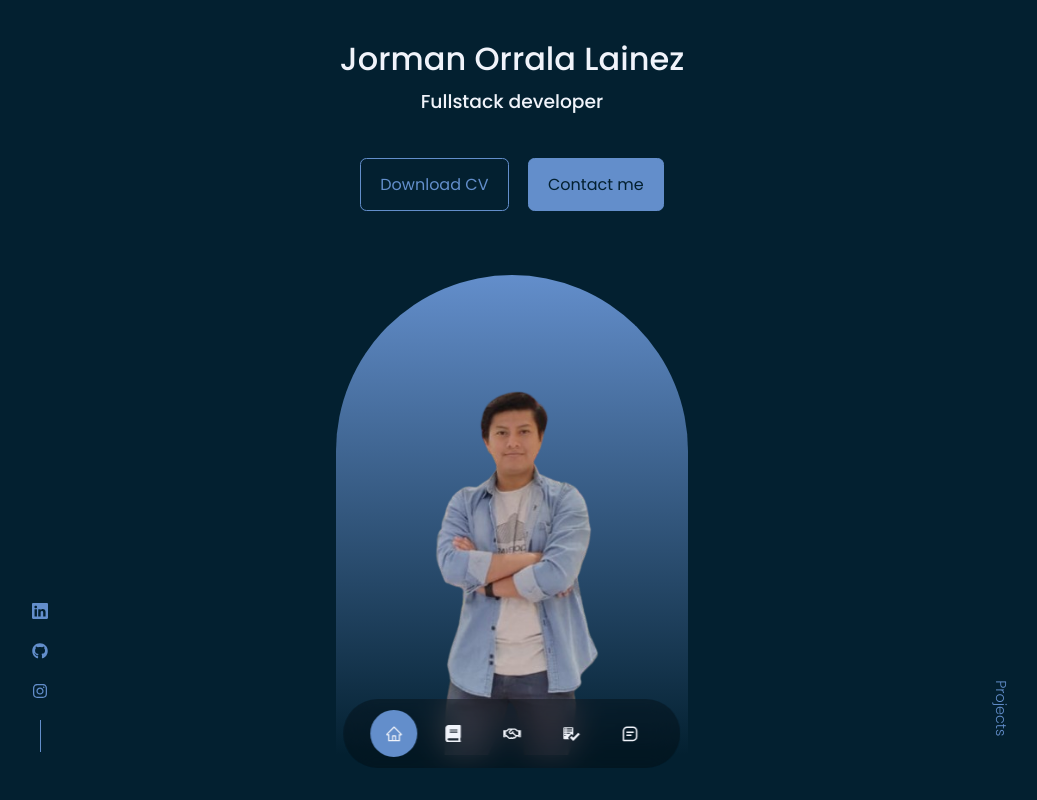
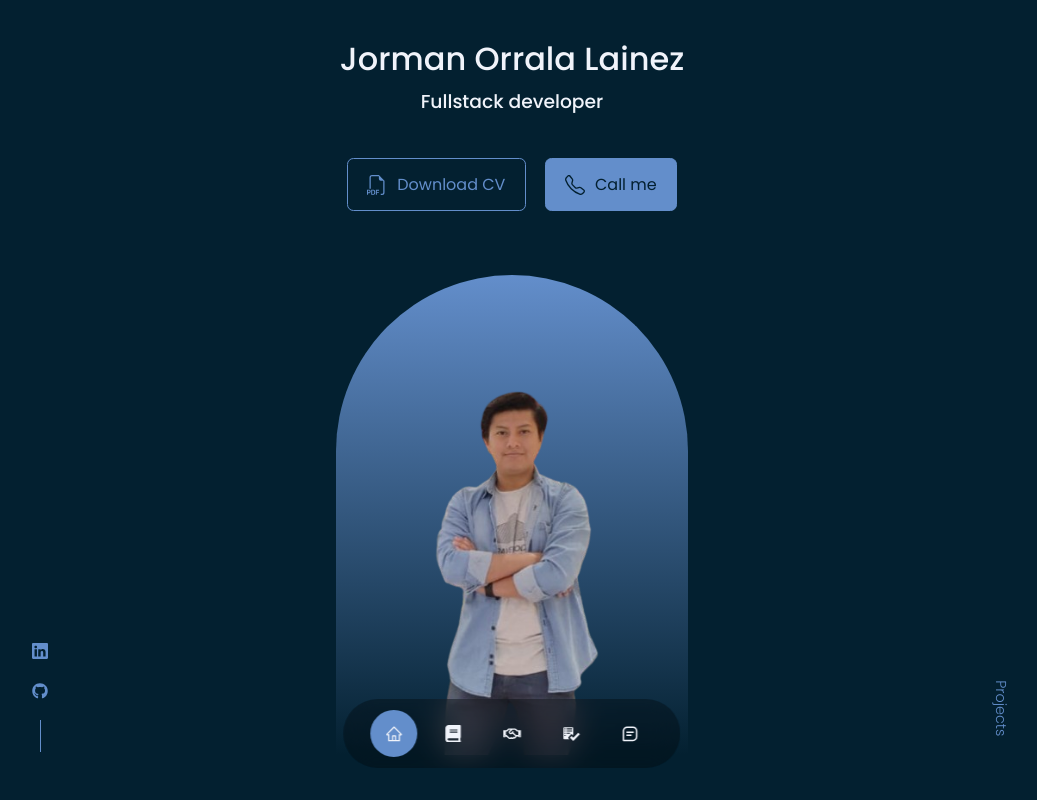
Before and after one commit to jored93/portfolio, a React (Create React App) app: page / in a window 1280 px wide. Shown: the top 800 px of the page, without its empty margins (128-1165 px from the left). Built offline with nearby package versions, Linux system fonts and the light colour scheme; no server answers.

Commit message:
Update CTA buttons

```diff
--- a/src/constants/me.json
+++ b/src/constants/me.json
@@ -20,9 +20,9 @@
         },
         {
             "id": "3",
-            "name": "Instagram",
-            "url": "https://www.instagram.com/_jored93/",
-            "icon": "bi bi-instagram"
+            "name": "Mobile",
+            "url": "tel:+593968392972",
+            "icon": "bi bi-phone"
         }
     ],
     "knowledges": [
--- a/src/index.css
+++ b/src/index.css
@@ -19,6 +19,7 @@
     --color-cyan: #D5DEEF;
     --color-white: #F0F3FA;
     --color-light: #B1C9EF;
+    --color-green: #25D366;
 
     --transition: all 400ms ease;
 
@@ -37,7 +38,7 @@ html {
 
 body {
     font-family: 'Poppins', sans-serif;
-    background: var(--color-bg) ;
+    background: var(--color-bg);
     color: var(--color-white);
     line-height: 1.7;
     /* background-image: url(../src/assets/bg-texture.png); */
@@ -65,12 +66,13 @@ section {
     margin-top: 8rem;
 }
 
-section > h2, section > h5 {
+section>h2,
+section>h5 {
     text-align: center;
     color: var(--color-light);
 }
 
-section > h2 {
+section>h2 {
     color: var(--color-primary);
     margin-bottom: 3rem;
 }
@@ -110,6 +112,22 @@ a:hover {
     color: var(--color-bg);
 }
 
+.btn-download {
+    display: flex;
+    justify-content: center;
+    align-items: center;
+    gap: 10px;
+}
+
+.btn-call-me {
+    background-color: var(--color-primary);
+    color: var(--color-bg);
+    display: flex;
+    justify-content: center;
+    align-items: center;
+    gap: 10px;
+}
+
 img {
     display: block;
     width: 100%;
@@ -133,7 +151,7 @@ img {
         width: var(--container-width-sm);
     }
 
-    section > h2 {
+    section>h2 {
         margin-bottom: 2rem;
     }
 }
--- a/src/sections/contact/Contact.jsx
+++ b/src/sections/contact/Contact.jsx
@@ -1,7 +1,7 @@
 import React, {useRef} from 'react'
 import emailjs from 'emailjs-com';
 import { MdOutlineEmail } from 'react-icons/md'
-import { FaInstagram, FaLinkedin } from 'react-icons/fa'
+import { FaLinkedin } from 'react-icons/fa'
 import me from '../../constants/me.json'
 
 import Swal from 'sweetalert2'
@@ -55,12 +55,6 @@ const Contact = () => {
           </article>
 
           <article className='contact__option'>
-            <FaInstagram className='contact__option-icon' />
-            <h4>Instagram</h4>
-            <a href={me.socials[2].url}>_jored93</a>
-          </article>
-
-          <article className='contact__option'>
             <FaLinkedin className='contact__option-icon' />
             <h4>LinkedIn</h4>
             <a href={me.socials[0].url}>Jorman Orrala Lainez</a>
--- a/src/sections/header/CTA.jsx
+++ b/src/sections/header/CTA.jsx
@@ -1,11 +1,20 @@
 import React from 'react'
 import personal from '../../constants/me.json'
+import { BsFiletypePdf, BsTelephone } from "react-icons/bs";
 
 const CTA = () => {
   return (
     <div className='cta'>
-        <a href={personal.cv} download className='btn'>Download CV</a>
-        <a href="#contact" className='btn btn-primary'>Contact me</a>
+      <a href={personal.cv} download className='btn btn-download'>
+        <BsFiletypePdf
+          size={20}
+        /> Download CV
+      </a>
+      <a href={personal.socials[2].url} className='btn btn-call-me'>
+        <BsTelephone
+          size={20}
+        /> Call me
+      </a>
     </div>
   )
 }
--- a/src/sections/header/HeaderSocial.jsx
+++ b/src/sections/header/HeaderSocial.jsx
@@ -1,6 +1,6 @@
 import React from 'react'
 import { BsLinkedin } from 'react-icons/bs'
-import { FaGithub, FaInstagram } from 'react-icons/fa'
+import { FaGithub } from 'react-icons/fa'
 import me from '../../constants/me.json'
 
 const HeaderSocial = () => {
@@ -8,7 +8,6 @@ const HeaderSocial = () => {
         <div className='header__socials'>
             <a href={me.socials[0].url} target='_blank' rel='noreferrer'><BsLinkedin/></a>
             <a href={me.socials[1].url} target='_blank' rel='noreferrer'><FaGithub/></a>
-            <a href={me.socials[2].url} target='_blank' rel='noreferrer'><FaInstagram/></a>
         </div>
     )
 }
--- a/src/sections/portfolio/Portfolio.jsx
+++ b/src/sections/portfolio/Portfolio.jsx
@@ -20,7 +20,7 @@ const Portfolio = () => {
                 <h6>{description}</h6>
                 <div className='portfolio__item-cta'>
                   <a href={github} className='btn' target='_blank' rel='noreferrer'><i className="bi bi-github"></i></a>
-                  <a href={demo} className='btn btn-primary' target='_blank' rel='noreferrer'><i className="bi bi-globe"></i></a>
+                  {/* <a href={demo} className='btn btn-primary' target='_blank' rel='noreferrer'><i className="bi bi-globe"></i></a> */}
                 </div>
               </article>
             )
```
Also changed, not shown: 2 other files (tests, documents, lock files or other folders).
